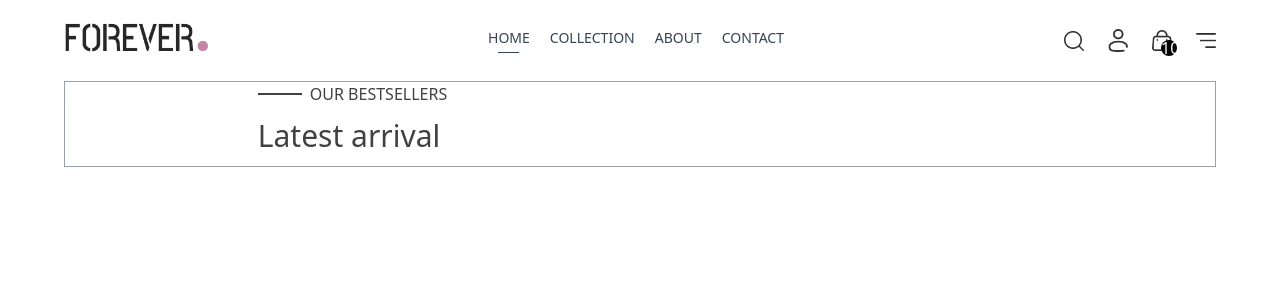
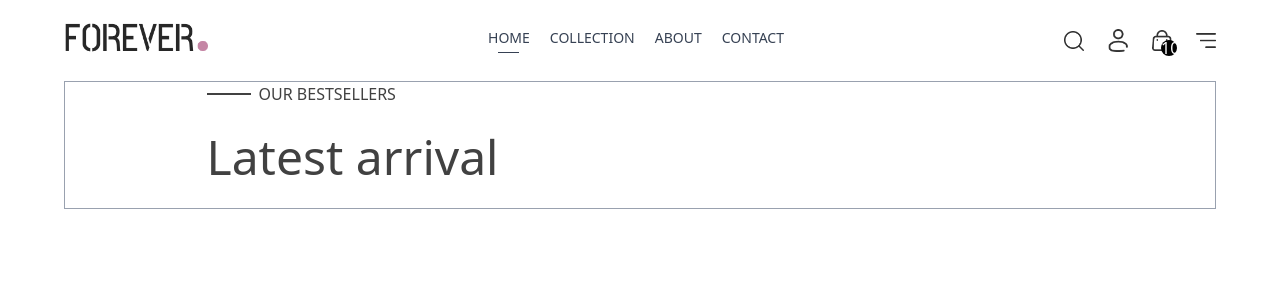
Before and after one commit to stanley-odhiambomwai/Forever, a React (Vite) app in the folder Frontend/: page / in a window 1280 px wide. Shown: the top 300 px of the page. Built offline with nearby package versions, Linux system fonts and the light colour scheme.

Commit message:
styling the latest arrival

```diff
--- a/Frontend/src/Components/Hero.jsx
+++ b/Frontend/src/Components/Hero.jsx
@@ -10,7 +10,7 @@ const Hero = () => {
             <p className="w-8 md:w-11 h-[2px] bg-[#414141]"></p>
             <p className="font-medium text-sm md:text-base">OUR BESTSELLERS</p>
           </div>
-          <h1 className="text-3xl sm:py-3">Latest arrival</h1>
+          <h1 className="text-3xl sm:py-3 lg:text-5xl leading-relaxed">Latest arrival</h1>
         </div>
       </div>
     </div>
```
